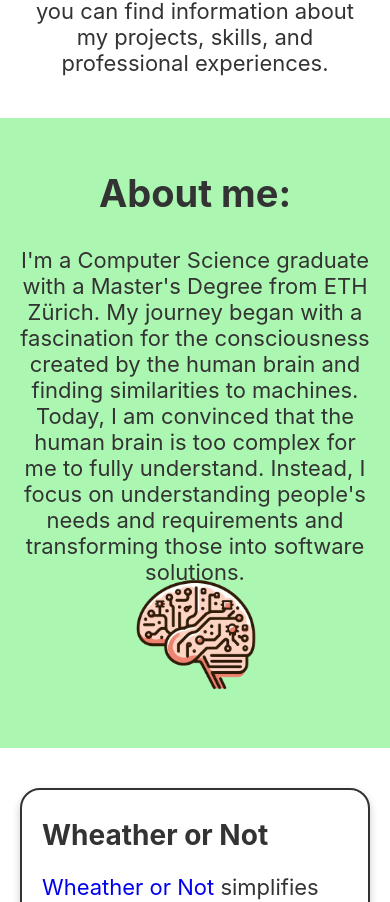
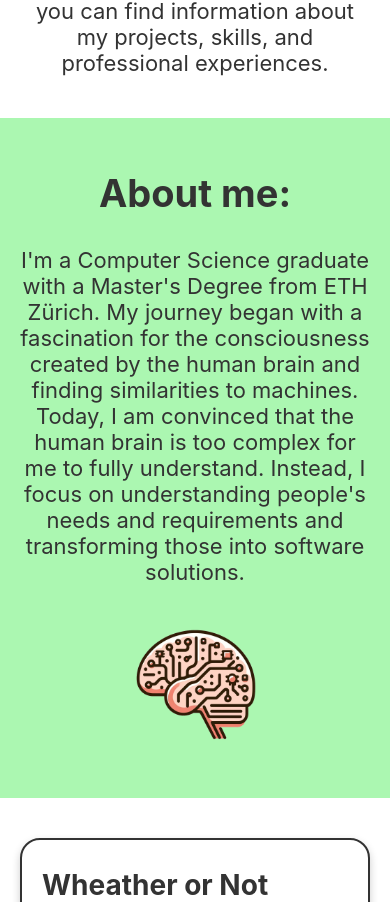
Before and after one commit to jpassweg/bailjar, a React (Create React App) app: page / in a window 390 px wide. Shown: the part 895-1797 px from the top of the page. Built offline with nearby package versions, Linux system fonts and the light colour scheme.

Commit message:
brain icon overlap

```diff
--- a/src/Containers.css
+++ b/src/Containers.css
@@ -76,7 +76,7 @@
 
 @media (max-width: 750px) {
   #about-me-div {
-    margin-bottom: -200px;
+    margin-bottom: -150px;
   }
 
   #profile-section-div {
```
